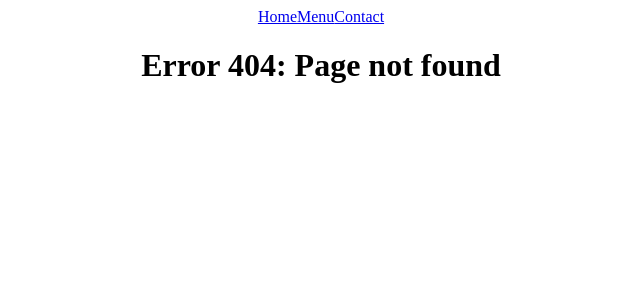
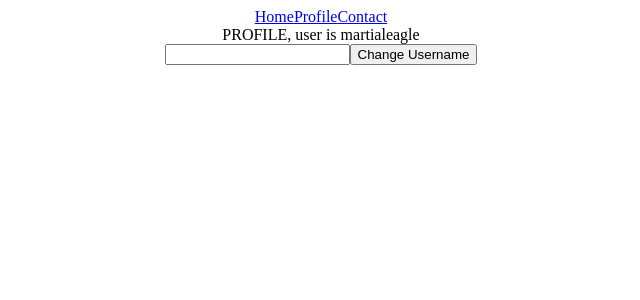
Before and after one commit to AshwanthramKL/react-notes, a React (Create React App) app: page /profile in a window 1280 px wide. Before the commit this address had no page. Shown: the top 300 px of the page, without its empty margins (319-959 px from the left). Built offline with nearby package versions, Linux system fonts and the light colour scheme.

Commit message:
prop drilling

```diff
--- a/src/App.js
+++ b/src/App.js
@@ -1,18 +1,21 @@
 import "./App.css";
 import { BrowserRouter as Router, Routes, Route } from "react-router-dom";
 import { Home } from "./pages/Home";
+import { Profile } from "./pages/Profile";
 import { Contact } from "./pages/Contact";
-import { Menu } from "./pages/Menu";
 import { Navbar } from "./Navbar";
+import { useState } from "react";
 
 function App() {
+  const [username, setUsername] = useState("martialeagle");
+
   return (
     <div className="App">
       <Router>
         <Navbar />
         <Routes>
-          <Route path="/" element={<Home />} />
-          <Route path="/menu" element={<Menu />} />
+          <Route path="/" element={<Home username={username}/>} />
+          <Route path="/profile" element={<Profile username={username} setUsername={setUsername} />} />
           <Route path="/contact" element={<Contact />} />
           <Route path="*" element={<h1>Error 404: Page not found</h1>} />
         </Routes>
--- a/src/Navbar.js
+++ b/src/Navbar.js
@@ -4,7 +4,7 @@
   return (
     <div>
       <Link to={"/"}>Home</Link>
-      <Link to={"/menu"}>Menu</Link>
+      <Link to={"/profile"}>Profile</Link>
       <Link to={"/contact"}>Contact</Link>
     </div>
   );
--- /dev/null
+++ b/src/component/ChangeProfile.js
@@ -0,0 +1,22 @@
+import { useState } from "react";
+
+export const ChangeProfile = (props) => {
+  const [newUserName, setNewUserName] = useState("");
+
+  return (
+    <div>
+      <input
+        onChange={(event) => {
+          setNewUserName(event.target.value);
+        }}
+      />
+      <button
+        onClick={() => {
+          props.setUsername(newUserName);
+        }}
+      >
+        Change Username
+      </button>
+    </div>
+  );
+};
--- a/src/pages/Home.js
+++ b/src/pages/Home.js
@@ -1,3 +1,3 @@
-export const Home = () =>{
-    return <h1>This is the home page</h1>
+export const Home = (props) =>{
+    return <h1>This is the home page and the user is: {props.username} </h1>
 }
--- /dev/null
+++ b/src/pages/Profile.js
@@ -0,0 +1,10 @@
+import {ChangeProfile} from '../component/ChangeProfile'
+
+export const Profile = (props) => {
+  return (
+    <div>
+      PROFILE, user is {props.username}
+      <ChangeProfile setUsername={props.setUsername} />
+    </div>
+  );
+};
```
Also changed, not shown: 1 other file (tests, documents, lock files or other folders).
